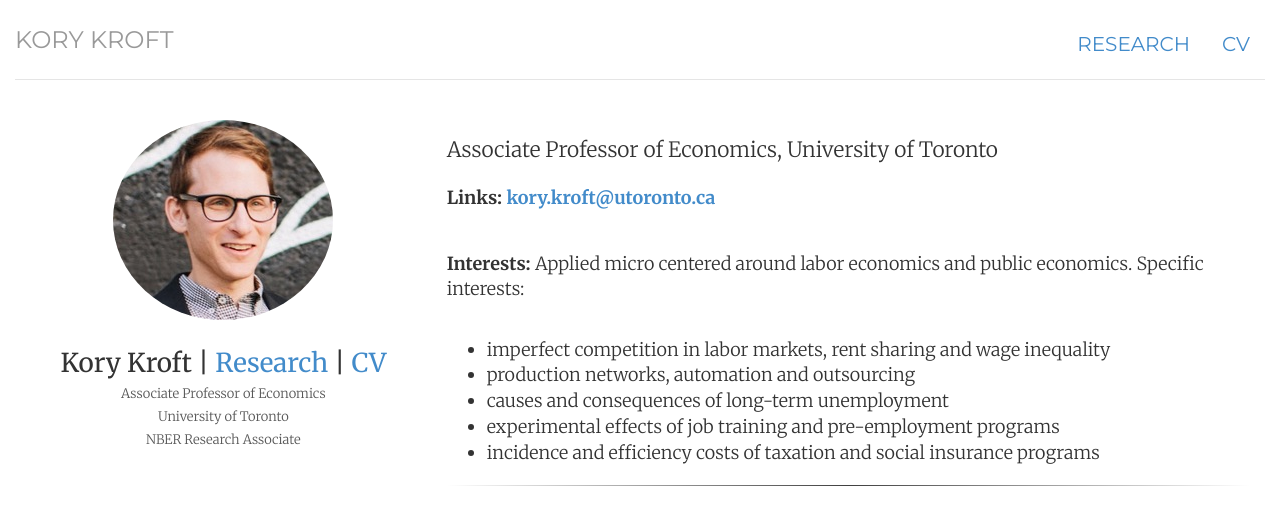
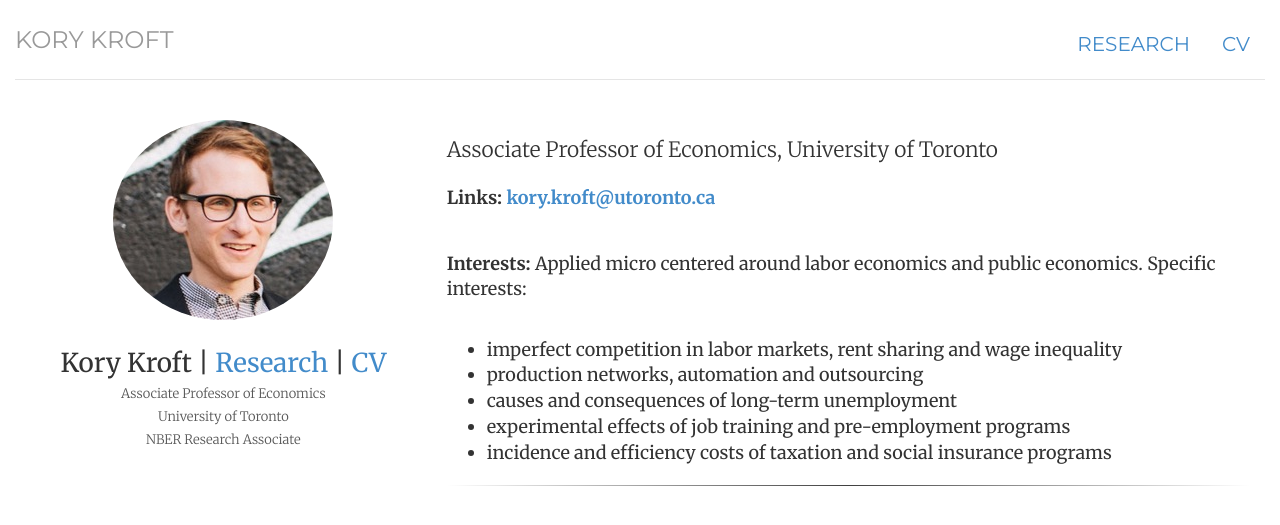
Before and after one commit to korykroft/korykroft.github.io, a Jekyll site: the page built from index.html, in a window 1280 px wide. Shown: the top 525 px of the page. Built offline with Jekyll 4.4.1, drawn with Linux system fonts in a browser that asks for light colours.

Commit message:
Update index.html

```diff
--- a/index.html
+++ b/index.html
@@ -29,7 +29,7 @@ description: Kory Kroft's personal webpage
 
 		</div>
 	</div>
-	<div itemscope itemtype="http://data-vocabulary.org/Person" class="col-12 col-md-8" style="font-weight: lighter; font-size: 0.9em; opacity:1.0;">
+	<div itemscope itemtype="http://data-vocabulary.org/Person" class="col-12 col-md-8" style="font-size: 0.9em; opacity:1.0;">
 		<p class="lead">Associate Professor of Economics, University of Toronto</p>
 		<p><b>Links: <a href="mailto:kory.kroft@utoronto.ca" title="Contact"> kory.kroft@utoronto.ca</a></b></p>
 
```
